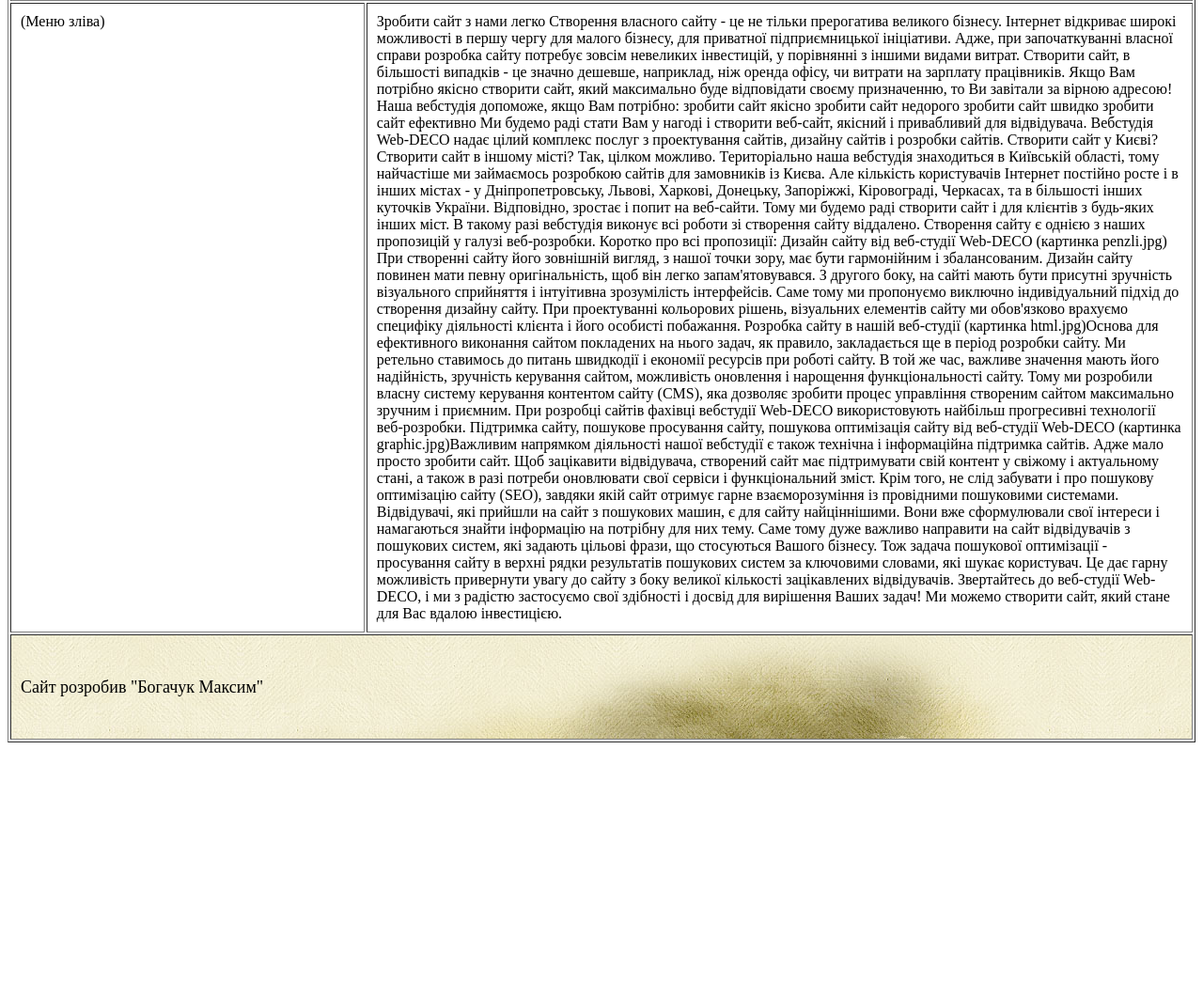
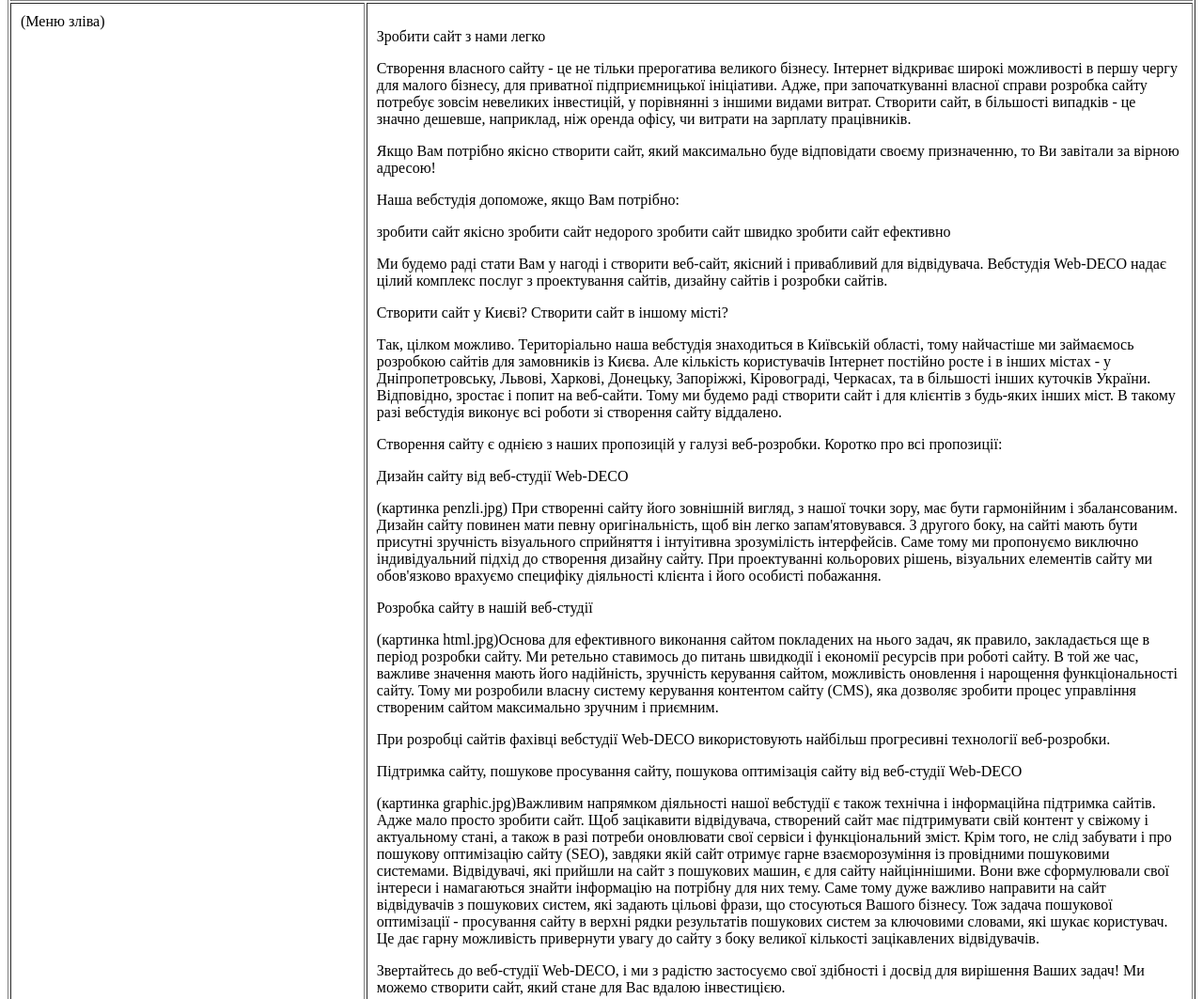
Before and after one commit to rymar3/sawrasko.github.io, a plain HTML site: page index.html in a window 1280 px wide. Shown: the part 242-1305 px from the top of the page at 94% size. Before the commit the page ends 1040 px from the top, so only its background shows below. Drawn offline with Linux system fonts and the light colour scheme.

Commit message:
Богачук М. 13 - Виставити абзаци

```diff
--- a/index.html
+++ b/index.html
@@ -22,41 +22,42 @@
     </tr>
     <tr>
         <td width="30%" valign="top">(Меню зліва)</td>
-        <td width="70%">Зробити сайт з нами легко
-   Створення власного сайту - це не тільки прерогатива великого бізнесу. Інтернет відкриває широкі можливості в першу чергу для малого бізнесу, для приватної підприємницької ініціативи. Адже, при започаткуванні власної справи розробка сайту потребує зовсім невеликих інвестицій, у порівнянні з іншими видами витрат. Створити сайт, в більшості випадків - це значно дешевше, наприклад, ніж оренда офісу, чи витрати на зарплату працівників.
+        <td width="70%">
+		<p>Зробити сайт з нами легко</p>
+   <p>Створення власного сайту - це не тільки прерогатива великого бізнесу. Інтернет відкриває широкі можливості в першу чергу для малого бізнесу, для приватної підприємницької ініціативи. Адже, при започаткуванні власної справи розробка сайту потребує зовсім невеликих інвестицій, у порівнянні з іншими видами витрат. Створити сайт, в більшості випадків - це значно дешевше, наприклад, ніж оренда офісу, чи витрати на зарплату працівників.</p>
 
-Якщо Вам потрібно якісно створити сайт, який максимально буде відповідати своєму призначенню, то Ви завітали за вірною адресою!
+<p>Якщо Вам потрібно якісно створити сайт, який максимально буде відповідати своєму призначенню, то Ви завітали за вірною адресою!</p>
 
-Наша вебстудія допоможе, якщо Вам потрібно:
+<p>Наша вебстудія допоможе, якщо Вам потрібно:</p>
 
     зробити сайт якісно
     зробити сайт недорого
     зробити сайт швидко
     зробити сайт ефективно
+</p>
+<p>Ми будемо раді стати Вам у нагоді і створити веб-сайт, якісний і привабливий для відвідувача. Вебстудія Web-DECO надає цілий комплекс послуг з проектування сайтів, дизайну сайтів і розробки сайтів.</p>
 
-Ми будемо раді стати Вам у нагоді і створити веб-сайт, якісний і привабливий для відвідувача. Вебстудія Web-DECO надає цілий комплекс послуг з проектування сайтів, дизайну сайтів і розробки сайтів.
+<p>Створити сайт у Києві? Створити сайт в іншому місті?</p>
 
-Створити сайт у Києві? Створити сайт в іншому місті?
+<p>Так, цілком можливо. Територіально наша вебстудія знаходиться в Київській області, тому найчастіше ми займаємось розробкою сайтів для замовників із Києва. Але кількість користувачів Інтернет постійно росте і в інших містах - у Дніпропетровську, Львові, Харкові, Донецьку, Запоріжжі, Кіровограді, Черкасах, та в більшості інших куточків України. Відповідно, зростає і попит на веб-сайти. Тому ми будемо раді створити сайт і для клієнтів з будь-яких інших міст. В такому разі вебстудія виконує всі роботи зі створення сайту віддалено.</p>
 
-Так, цілком можливо. Територіально наша вебстудія знаходиться в Київській області, тому найчастіше ми займаємось розробкою сайтів для замовників із Києва. Але кількість користувачів Інтернет постійно росте і в інших містах - у Дніпропетровську, Львові, Харкові, Донецьку, Запоріжжі, Кіровограді, Черкасах, та в більшості інших куточків України. Відповідно, зростає і попит на веб-сайти. Тому ми будемо раді створити сайт і для клієнтів з будь-яких інших міст. В такому разі вебстудія виконує всі роботи зі створення сайту віддалено.
+<p>Створення сайту є однією з наших пропозицій у галузі веб-розробки. Коротко про всі пропозиції:</p>
 
-Створення сайту є однією з наших пропозицій у галузі веб-розробки. Коротко про всі пропозиції:
+<p>Дизайн сайту від веб-студії Web-DECO</p>
 
-Дизайн сайту від веб-студії Web-DECO
+<p>(картинка penzli.jpg) При створенні сайту його зовнішній вигляд, з нашої точки зору, має бути гармонійним і збалансованим. Дизайн сайту повинен мати певну оригінальність, щоб він легко запам'ятовувався. З другого боку, на сайті мають бути присутні зручність візуального сприйняття і інтуітивна зрозумілість інтерфейсів. Саме тому ми пропонуємо виключно індивідуальний підхід до створення дизайну сайту. При проектуванні кольорових рішень, візуальних елементів сайту ми обов'язково врахуємо специфіку діяльності клієнта і його особисті побажання.</p>
 
-(картинка penzli.jpg) При створенні сайту його зовнішній вигляд, з нашої точки зору, має бути гармонійним і збалансованим. Дизайн сайту повинен мати певну оригінальність, щоб він легко запам'ятовувався. З другого боку, на сайті мають бути присутні зручність візуального сприйняття і інтуітивна зрозумілість інтерфейсів. Саме тому ми пропонуємо виключно індивідуальний підхід до створення дизайну сайту. При проектуванні кольорових рішень, візуальних елементів сайту ми обов'язково врахуємо специфіку діяльності клієнта і його особисті побажання.
+<p>Розробка сайту в нашій веб-студії</p>
 
-Розробка сайту в нашій веб-студії
+<p>(картинка html.jpg)Основа для ефективного виконання сайтом покладених на нього задач, як правило, закладається ще в період розробки сайту. Ми ретельно ставимось до питань швидкодії і економії ресурсів при роботі сайту. В той же час, важливе значення мають його надійність, зручність керування сайтом, можливість оновлення і нарощення функціональності сайту. Тому ми розробили власну систему керування контентом сайту (CMS), яка дозволяє зробити процес управління створеним сайтом максимально зручним і приємним.</p>
 
-(картинка html.jpg)Основа для ефективного виконання сайтом покладених на нього задач, як правило, закладається ще в період розробки сайту. Ми ретельно ставимось до питань швидкодії і економії ресурсів при роботі сайту. В той же час, важливе значення мають його надійність, зручність керування сайтом, можливість оновлення і нарощення функціональності сайту. Тому ми розробили власну систему керування контентом сайту (CMS), яка дозволяє зробити процес управління створеним сайтом максимально зручним і приємним.
+<p>При розробці cайтів фахівці вебстудії Web-DECO використовують найбільш прогресивні технології веб-розробки.</p>
 
-При розробці cайтів фахівці вебстудії Web-DECO використовують найбільш прогресивні технології веб-розробки.
+<p>Підтримка сайту, пошукове просування сайту, пошукова оптимізація сайту від веб-студії Web-DECO</p>
 
-Підтримка сайту, пошукове просування сайту, пошукова оптимізація сайту від веб-студії Web-DECO
+<p>(картинка graphic.jpg)Важливим напрямком діяльності нашої вебстудії є також технічна і інформаційна підтримка сайтів. Адже мало просто зробити сайт. Щоб зацікавити відвідувача, створений сайт має підтримувати свій контент у свіжому і актуальному стані, а також в разі потреби оновлювати свої сервіси і функціональний зміст. Крім того, не слід забувати і про пошукову оптимізацію сайту (SEO), завдяки якій сайт отримує гарне взаєморозуміння із провідними пошуковими системами. Відвідувачі, які прийшли на сайт з пошукових машин, є для сайту найціннішими. Вони вже сформулювали свої інтереси і намагаються знайти інформацію на потрібну для них тему. Саме тому дуже важливо направити на сайт відвідувачів з пошукових систем, які задають цільові фрази, що стосуються Вашого бізнесу. Тож задача пошукової оптимізації - просування сайту в верхні рядки результатів пошукових систем за ключовими словами, які шукає користувач. Це дає гарну можливість привернути увагу до сайту з боку великої кількості зацікавлених відвідувачів.
 
-(картинка graphic.jpg)Важливим напрямком діяльності нашої вебстудії є також технічна і інформаційна підтримка сайтів. Адже мало просто зробити сайт. Щоб зацікавити відвідувача, створений сайт має підтримувати свій контент у свіжому і актуальному стані, а також в разі потреби оновлювати свої сервіси і функціональний зміст. Крім того, не слід забувати і про пошукову оптимізацію сайту (SEO), завдяки якій сайт отримує гарне взаєморозуміння із провідними пошуковими системами. Відвідувачі, які прийшли на сайт з пошукових машин, є для сайту найціннішими. Вони вже сформулювали свої інтереси і намагаються знайти інформацію на потрібну для них тему. Саме тому дуже важливо направити на сайт відвідувачів з пошукових систем, які задають цільові фрази, що стосуються Вашого бізнесу. Тож задача пошукової оптимізації - просування сайту в верхні рядки результатів пошукових систем за ключовими словами, які шукає користувач. Це дає гарну можливість привернути увагу до сайту з боку великої кількості зацікавлених відвідувачів.
-
-Звертайтесь до веб-студії Web-DECO, і ми з радістю застосуємо свої здібності і досвід для вирішення Ваших задач! Ми можемо створити сайт, який стане для Вас вдалою інвестицією.</td>
+<p>Звертайтесь до веб-студії Web-DECO, і ми з радістю застосуємо свої здібності і досвід для вирішення Ваших задач! Ми можемо створити сайт, який стане для Вас вдалою інвестицією.</td>
     </tr>
     <tr>
         <td background="images/bg-3.jpg" colspan="2" valign="middle" height="90">
```
